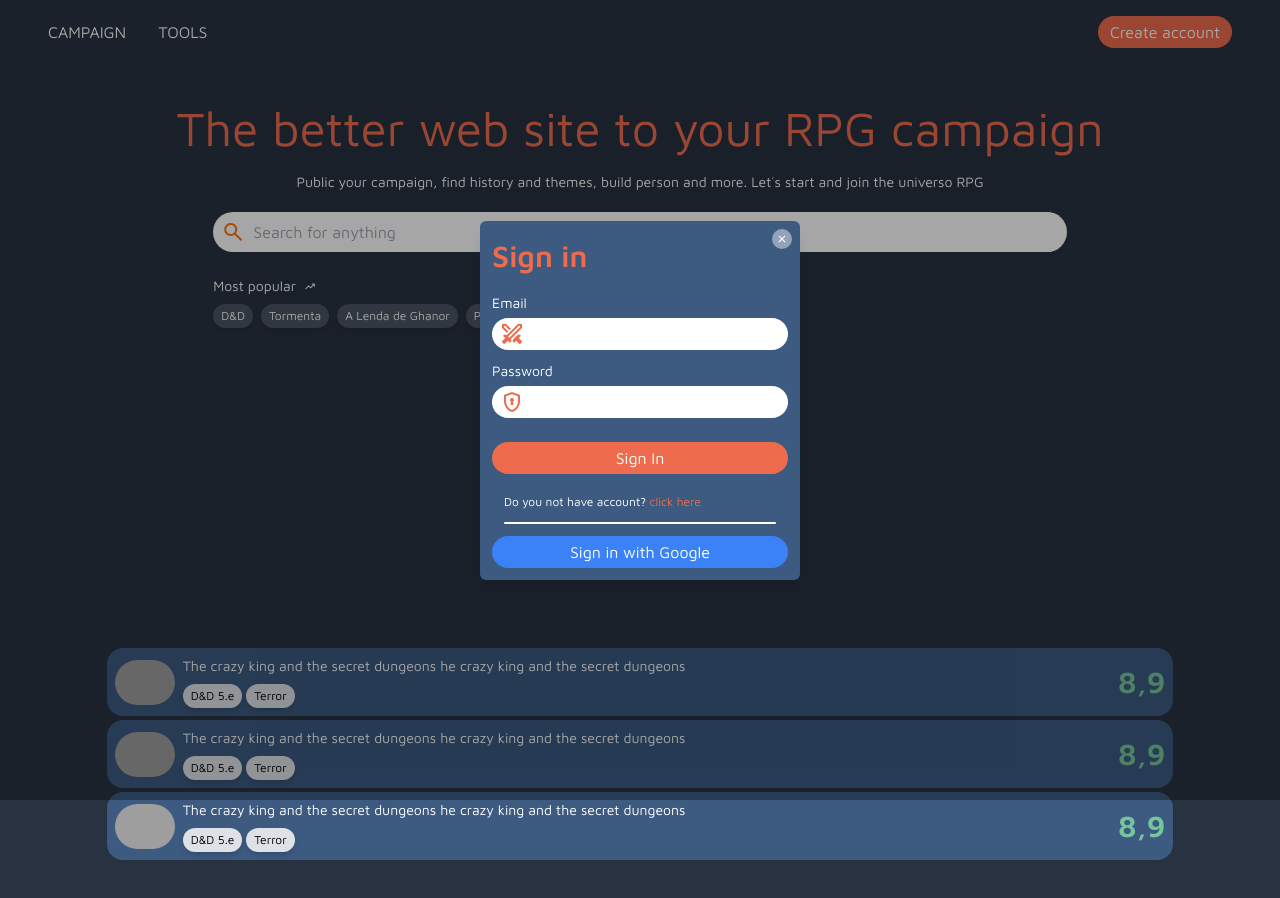
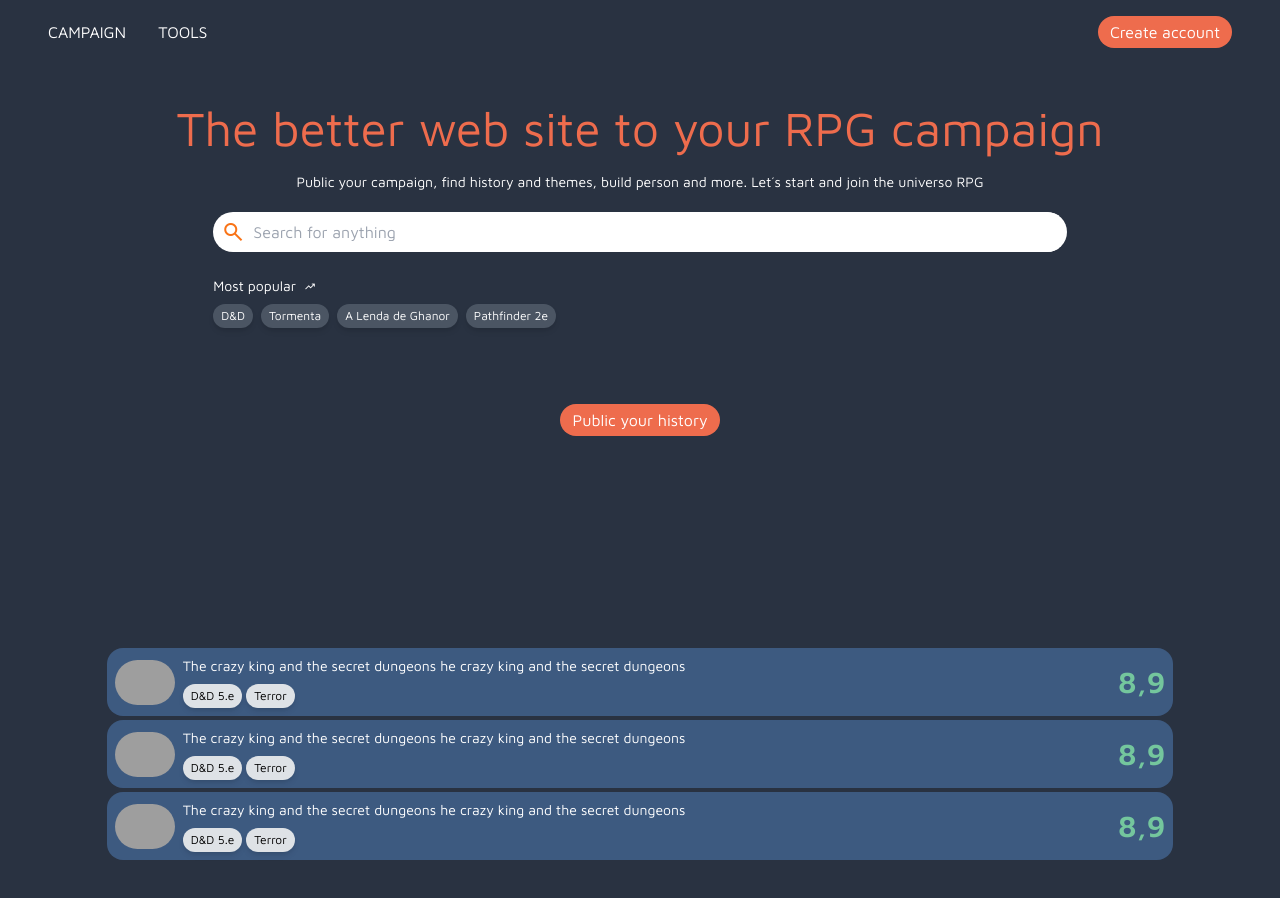
Before and after one commit to saikyuu658/universo-rpg, a React (Vite) app: page / in a window 1280 px wide. Shown: the top 898 px of the page. Built offline with nearby package versions, Linux system fonts and the light colour scheme; grey boxes are pictures that could not be loaded.

Commit message:
ajust in modal

```diff
--- a/src/components/ModalLogin/index.tsx
+++ b/src/components/ModalLogin/index.tsx
@@ -62,11 +62,10 @@ function SigninForm (){
     )
 
 }
-export default function ModalLogin({closeModal} : any){
-
-
+export default function ModalLogin({closeModal, isVisible} : any){
+    if(isVisible) {
         return(
-        <section className="fixed inset-0 z-10 bg-opacity-35 bg-black flex justify-center items-center">
+            <section className={"fixed inset-0 z-10 bg-opacity-35 bg-black justify-center items-center flex" } >
                 <div className="w-[320px]  run bg-blue-deep-2 p-3 relative rounded-md shadow-lg flex flex-col">
                     <span className="material-symbols-outlined absolute top-2 cursor-pointer w-5 right-2 text-sm rounded-full bg-slate-400 text-center "
                         role="presentation"
@@ -80,3 +79,5 @@ export default function ModalLogin({closeModal} : any){
             </section>
         )
     }
+
+}
--- a/src/components/Nav/index.tsx
+++ b/src/components/Nav/index.tsx
@@ -1,8 +1,12 @@
 import { Outlet, NavLink } from "react-router-dom";
 import Button from "../Button";
 import ModalLogin from "../ModalLogin";
+import { useState } from "react";
 
 function Nav() {
+    const [isShowModal, setIsShowModal] = useState(false);
+
+
     return (
         <>
             <nav className="flex justify-between items-center mx-12 h-16">
@@ -22,10 +26,10 @@ function Nav() {
                           }
                     >TOOLS</NavLink></li>
                 </ul>
-                <Button name={'Create account'} handleClick={()=>{console.log('teste')}}></Button>
+                <Button name={'Create account'} handleClick={()=>{setIsShowModal(true)}}></Button>
             </nav>
 
-            <ModalLogin></ModalLogin>
+            <ModalLogin isVisible={isShowModal} closeModal={()=>{setIsShowModal(false)}}></ModalLogin>
             <Outlet />
         </>
     )
```
Lines whose indentation alone changed are shown as unchanged.
